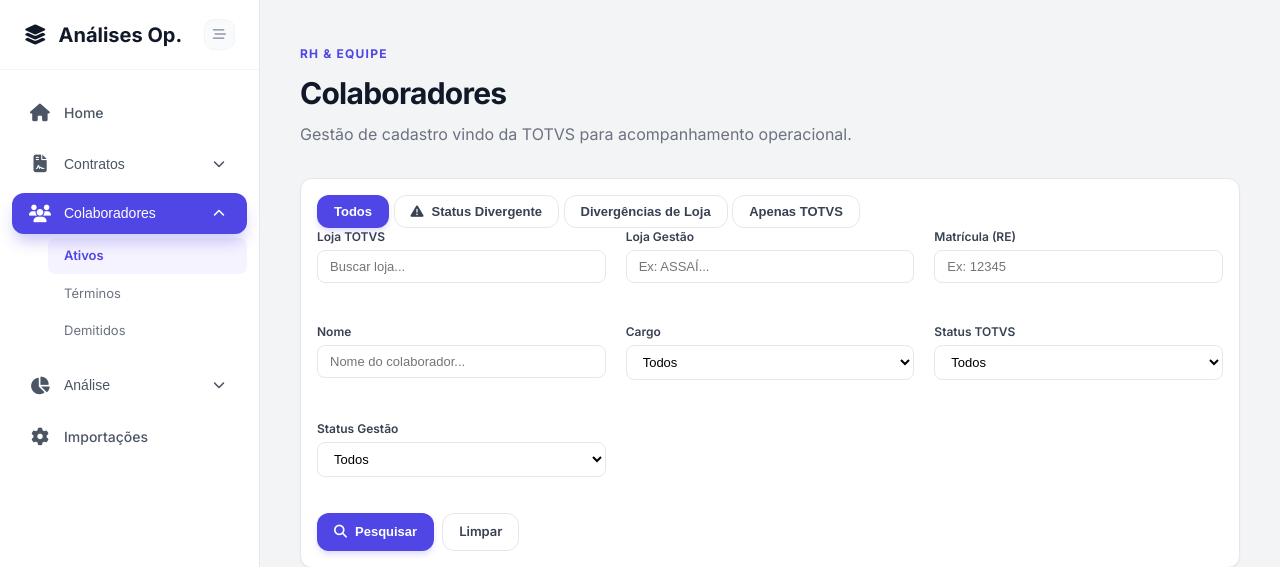
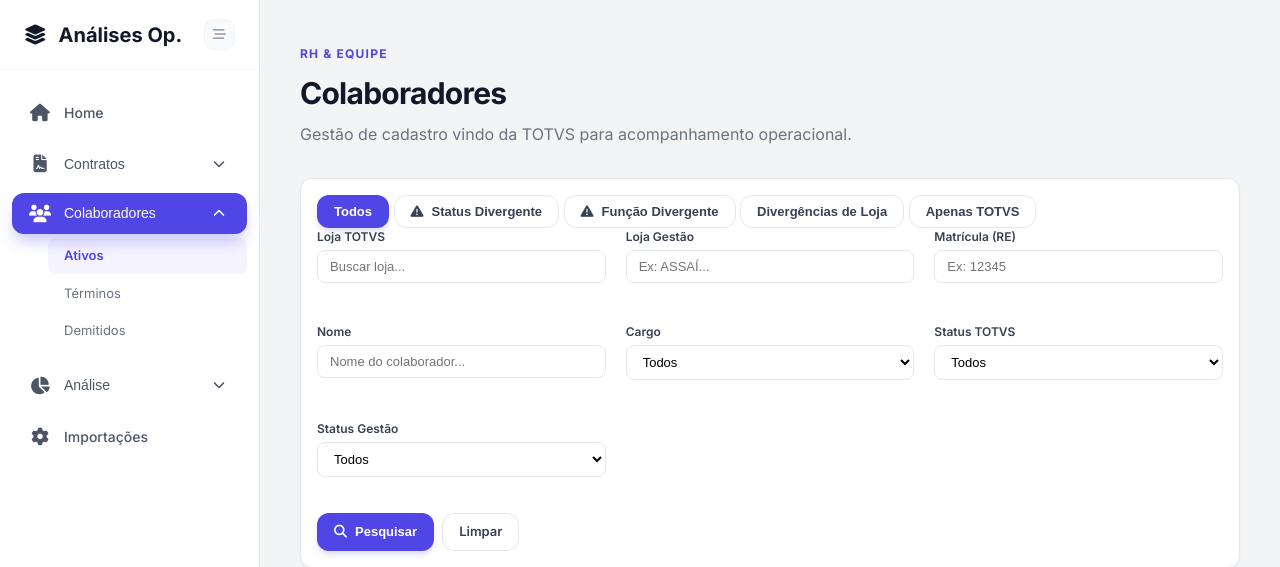
Before and after one commit to guisatoru/analises-operacionais, a Django app: page /colaboradores/ in a window 1280 px wide. Shown: the top 567 px of the page. Run offline with Django 5.2, Linux system fonts and the light colour scheme; tables that the repository leaves empty hold one stand-in row (values such as "Sample post").

Commit message:
Filtro divergência de funções

```diff
--- a/colaboradores/static/colaboradores/js/colaborador_filters.js
+++ b/colaboradores/static/colaboradores/js/colaborador_filters.js
@@ -1,3 +1,37 @@
+function toggleQuickFilter(field, value) {
+    const input = document.getElementById("quick-" + field);
+
+    if (!input) {
+        return;
+    }
+
+    const form = input.closest("form");
+    const quickFilterFields = [
+        "status_divergente",
+        "funcao_divergente",
+        "divergente",
+        "so_totvs",
+    ];
+
+    if (input.value === value) {
+        input.value = "";
+    } else {
+        quickFilterFields.forEach(function (filterField) {
+            const filterInput = document.getElementById("quick-" + filterField);
+
+            if (filterInput && filterField !== field) {
+                filterInput.value = "";
+            }
+        });
+
+        input.value = value;
+    }
+
+    if (form) {
+        form.submit();
+    }
+}
+
 document.addEventListener("DOMContentLoaded", function () {
     const inputBusca = document.getElementById("filtro-loja-busca");
     const selectLoja = document.getElementById("loja");
--- a/colaboradores/templates/colaboradores/colaborador_list.html
+++ b/colaboradores/templates/colaboradores/colaborador_list.html
@@ -26,7 +26,7 @@
             <!-- Filtros Rápidos (Botões/Chips) -->
             <div class="flex gap-8 mb-16 wrap">
                 <button type="button"
-                        class="btn {% if not divergente_query and not so_totvs_query %}btn-primary{% else %}btn-outline{% endif %}"
+                        class="btn {% if not status_divergente_query and not divergente_query and not funcao_divergente_query and not so_totvs_query %}btn-primary{% else %}btn-outline{% endif %}"
                         onclick="window.location.href='?'">
                     Todos
                 </button>
@@ -36,6 +36,12 @@
                     <i class="fa-solid fa-triangle-exclamation"></i> Status Divergente
                 </button>
                 <input type="hidden" name="status_divergente" id="quick-status_divergente" value="{{ status_divergente_query }}">
+                {% if not pagina_demitidos %}
+                <button type="button"
+                        class="btn {% if funcao_divergente_query == 'S' %}btn-danger{% else %}btn-outline{% endif %}"
+                        onclick="toggleQuickFilter('funcao_divergente', 'S')">
+                    <i class="fa-solid fa-triangle-exclamation"></i> Função Divergente
+                </button>
                 <button type="button"
                         class="btn {% if divergente_query == 'S' %}btn-danger{% else %}btn-outline{% endif %}"
                         onclick="toggleQuickFilter('divergente', 'S')">
@@ -46,8 +52,10 @@
                         onclick="toggleQuickFilter('so_totvs', 'S')">
                     Apenas TOTVS
                 </button>
+                <input type="hidden" name="funcao_divergente" id="quick-funcao_divergente" value="{{ funcao_divergente_query }}">
                 <input type="hidden" name="divergente" id="quick-divergente" value="{{ divergente_query }}">
                 <input type="hidden" name="so_totvs" id="quick-so_totvs" value="{{ so_totvs_query }}">
+                {% endif %}
             </div>
 
             <div class="form-grid" style="margin-bottom: 16px;">
@@ -64,11 +72,13 @@
                     <div id="loja-sugestoes" class="autocomplete-list"></div>
                 </div>
 
+                {% if not pagina_demitidos %}
                 <!-- Coluna Gestão -->
                 <div class="form-group">
                     <label for="id-loja-gestao">Loja Gestão</label>
                     <input type="text" name="loja_gestao" id="id-loja-gestao" placeholder="Ex: ASSAÍ..." value="{{ loja_gestao_query }}">
                 </div>
+                {% endif %}
 
                 <div class="form-group">
                     <label for="id-re">Matrícula (RE)</label>
@@ -90,6 +100,7 @@
                     </select>
                 </div>
 
+                {% if not pagina_demitidos %}
                 <div class="form-group">
                     <label for="id-status">Status TOTVS</label>
                     <select name="status" id="id-status">
@@ -109,6 +120,7 @@
                         {% endfor %}
                     </select>
                 </div>
+                {% endif %}
             </div>
 
             <div style="display: flex; gap: 8px;">
@@ -121,6 +133,7 @@
         </form>
     </section>
 
+    {% if not pagina_demitidos %}
     <section class="geo-sync-panel">
         <button type="button" id="btn-sync-lojas-geo" class="btn btn-outline">
             <i class="fa-solid fa-cloud-arrow-down"></i>
@@ -144,11 +157,12 @@
             <a href="{% url 'colaboradores:sync_lojas_geovictoria_pendencias' 'todas' %}">Baixar pendências da sincronização</a>
         </div>
     </section>
+    {% endif %}
 
     <!-- Visualização em Cards (Estilo Compacto e Alinhado) -->
     <div class="colaboradores-grid">
         {% for colaborador in page_obj %}
-        <div class="colaborador-card clickable-row {% if titulo == 'Colaboradores Demitidos' %}demitido{% endif %}"
+        <div class="colaborador-card clickable-row {% if pagina_demitidos %}demitido{% endif %}"
             onclick="openColaboradorModal({
                 nome: '{{ colaborador.nome|escapejs }}',
                 re: '{{ colaborador.re|escapejs }}',
@@ -170,7 +184,7 @@
                     <div class="name-row">
                         <h3 class="colaborador-name">{{ colaborador.nome }}</h3>
                         <div class="badge-group">
-                            {% if titulo != 'Colaboradores Demitidos' %}
+                            {% if not pagina_demitidos %}
                                 {% if colaborador.loja_gestao and colaborador.loja %}
                                     {% if not colaborador.loja_gestao_divergente %}
                                         <span class="badge-compact badge-consistent">
@@ -205,7 +219,7 @@
             </div>
 
             <div class="property-list">
-                {% if titulo != 'Colaboradores Demitidos' %}
+                {% if not pagina_demitidos %}
                     <div class="property-row">
                         <span class="property-label">Loja TOTVS:</span>
                         <span class="property-value">{% if colaborador.loja %}{{ colaborador.loja.nome_referencia }}{% else %}{{ colaborador.centro_custo }}{% endif %}</span>
@@ -392,22 +406,7 @@
 {% block extra_js %}
 <script src="{% static 'colaboradores/js/colaborador_modal.js' %}"></script>
 <script src="{% static 'colaboradores/js/colaborador_filters.js' %}"></script>
+{% if not pagina_demitidos %}
 <script src="{% static 'colaboradores/js/loja_geo_sync.js' %}"></script>
-<script>
-    function toggleQuickFilter(field, value) {
-        const input = document.getElementById('quick-' + field);
-        const form = input.closest('form');
-
-        // Se já for o valor atual, limpa (desativa)
-        if (input.value === value) {
-            input.value = '';
-        } else {
-            // Limpa o outro filtro rápido para não dar conflito
-            document.getElementById('quick-divergente').value = '';
-            document.getElementById('quick-so_totvs').value = '';
-            input.value = value;
-        }
-        form.submit();
-    }
-</script>
+{% endif %}
 {% endblock %}
--- a/colaboradores/views.py
+++ b/colaboradores/views.py
@@ -11,6 +11,7 @@ from .forms import ColaboradorImportForm, GestaoPessoasImportForm
 from .services.colaborador_importacao import importar_colaboradores_de_texto
 from .services.gestao_importacao import importar_gestao_pessoas
 import threading
+import unicodedata
 from .services.geovictoria_sync import (
     sincronizar_colaboradores,
     obter_dados_geovictoria_cache,
@@ -29,6 +30,65 @@ import pandas as pd
 from io import BytesIO
 import csv
 from .services import geovictoria
+
+
+FUNCAO_GRUPOS_EQUIVALENTES = {
+    "LIDER": ["LIDER"],
+    "ENCARR": ["ENCARR", "ENCARREG"],
+    "AUX": ["AUX", "AUXILIAR"],
+    "LIMPEZA": ["LIMPEZA"],
+    "OPERADOR": ["OPERADOR"],
+}
+
+
+def normalizar_funcao_para_comparacao(funcao):
+    """
+    Normaliza o texto da função para evitar divergências falsas causadas por acentos e abreviações conhecidas.
+    """
+    if not funcao:
+        return ""
+
+    texto = str(funcao).strip().upper()
+    texto_sem_acento = unicodedata.normalize("NFD", texto)
+    texto_sem_acento = "".join(
+        caractere for caractere in texto_sem_acento
+        if unicodedata.category(caractere) != "Mn"
+    )
+    return " ".join(texto_sem_acento.split())
+
+
+def encontrar_grupos_funcao(funcao_normalizada):
+    """
+    Encontra todos os grupos presentes na função para comparar textos que podem ter mais de uma característica.
+    """
+    grupos_encontrados = set()
+
+    for grupo, termos in FUNCAO_GRUPOS_EQUIVALENTES.items():
+        for termo in termos:
+            if termo in funcao_normalizada:
+                grupos_encontrados.add(grupo)
+
+    return grupos_encontrados
+
+
+def funcao_esta_divergente(colaborador):
+    """
+    Centraliza a regra para o filtro mostrar apenas diferenças reais entre TOTVS e Gestão.
+    """
+    funcao_totvs = normalizar_funcao_para_comparacao(colaborador.cargo)
+    funcao_gestao = normalizar_funcao_para_comparacao(colaborador.funcao_gestao)
+
+    if not funcao_gestao:
+        return False
+
+    grupos_totvs = encontrar_grupos_funcao(funcao_totvs)
+    grupos_gestao = encontrar_grupos_funcao(funcao_gestao)
+
+    if grupos_totvs and grupos_totvs.intersection(grupos_gestao):
+        return False
+
+    return funcao_totvs != funcao_gestao
+
 
 def derive_termino_state(colaborador, reference_date):
     controles = list(colaborador.controles_termino.all())
@@ -413,6 +473,7 @@ def colaborador_list(request):
     loja_gestao_query = request.GET.get('loja_gestao', '')
     status_gestao_query = request.GET.get('status_gestao', '')
     divergente_query = request.GET.get('divergente', '')
+    funcao_divergente_query = request.GET.get('funcao_divergente', '')
     so_totvs_query = request.GET.get('so_totvs', '')
 
     # 🆕 NOVO FILTRO UNIFICADO
@@ -446,6 +507,15 @@ def colaborador_list(request):
 
     if status_gestao_query:
         colaboradores_qs = colaboradores_qs.filter(status_gestao__iexact=status_gestao_query)
+
+    # Lógica do Filtro Rápido: Função Divergente
+    if funcao_divergente_query == 'S':
+        ids_funcao_divergente = [
+            colaborador.id
+            for colaborador in colaboradores_qs
+            if funcao_esta_divergente(colaborador)
+        ]
+        colaboradores_qs = colaboradores_qs.filter(id__in=ids_funcao_divergente)
 
     # Lógica do Filtro Rápido: Divergente (Loja)
     if divergente_query == 'S':
@@ -517,9 +587,11 @@ def colaborador_list(request):
         'status_query': status_query,
         'status_gestao_query': status_gestao_query,
         'divergente_query': divergente_query,
+        'funcao_divergente_query': funcao_divergente_query,
         'so_totvs_query': so_totvs_query,
         'status_divergente_query': status_divergente_query,  # 🆕
         'total_status_divergentes': total_status_divergentes,  # 🆕
+        'pagina_demitidos': False,
         'titulo': 'Colaboradores'
     }
     return render(request, 'colaboradores/colaborador_list.html', context)
@@ -597,6 +669,7 @@ def demitido_list(request):
         'cargo_query': cargo_query,
         'status_divergente_query': status_divergente_query,  # 🆕
         'total_status_divergentes': total_status_divergentes,  # 🆕
+        'pagina_demitidos': True,
         'titulo': 'Colaboradores Demitidos'
     }
     return render(request, 'colaboradores/colaborador_list.html', context)
@@ -739,6 +812,7 @@ def sync_lojas_geovictoria(request):
     loja_gestao_query = request.POST.get('loja_gestao', '')
     status_gestao_query = request.POST.get('status_gestao', '')
     divergente_query = request.POST.get('divergente', '')
+    funcao_divergente_query = request.POST.get('funcao_divergente', '')
     so_totvs_query = request.POST.get('so_totvs', '')
     status_divergente_query = request.POST.get('status_divergente', '')
 
@@ -768,6 +842,14 @@ def sync_lojas_geovictoria(request):
 
     if status_gestao_query:
         colaboradores_qs = colaboradores_qs.filter(status_gestao__iexact=status_gestao_query)
+
+    if funcao_divergente_query == 'S':
+        ids_funcao_divergente = [
+            colaborador.id
+            for colaborador in colaboradores_qs
+            if funcao_esta_divergente(colaborador)
+        ]
+        colaboradores_qs = colaboradores_qs.filter(id__in=ids_funcao_divergente)
 
     if divergente_query == 'S':
         colaboradores_qs = colaboradores_qs.exclude(status='A').exclude(
```
